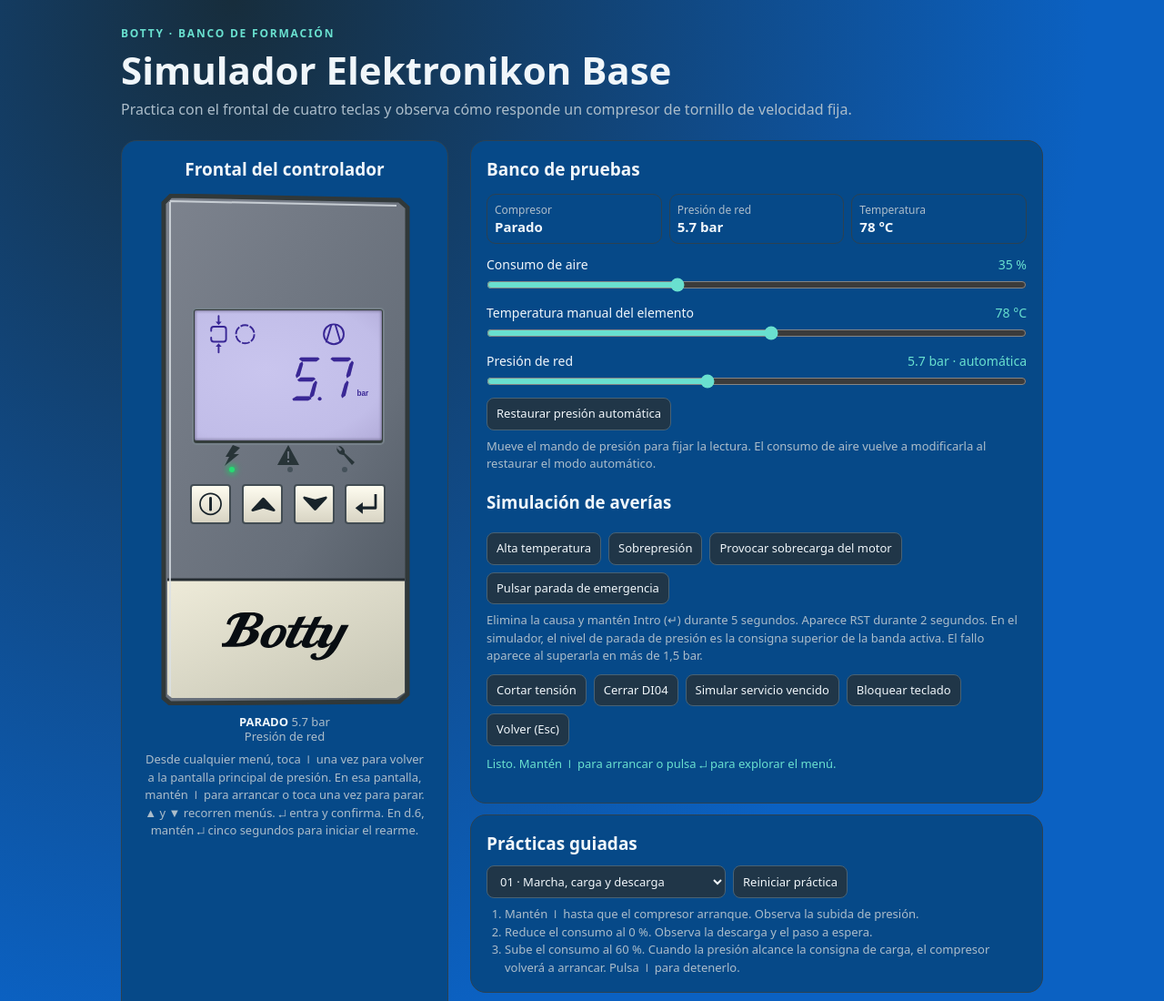
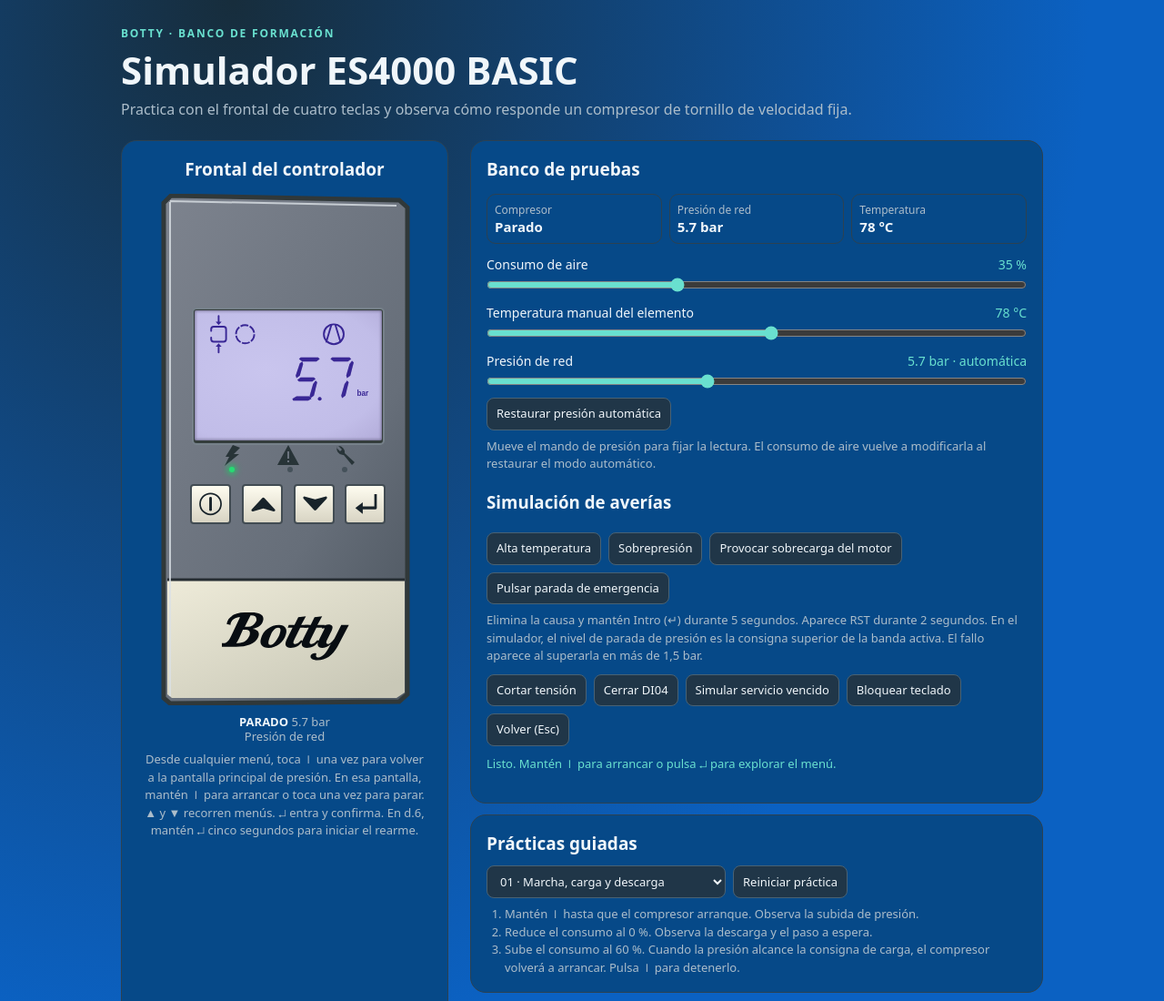
Before and after one commit to Bottyciclismo/simulador-elektronikon-base, a plain HTML site: page index.html in a window 1280 px wide. Shown: the top 1100 px of the page at 91% size. Drawn offline with Linux system fonts and the light colour scheme.

Commit message:
Nombrar el simulador de cuatro teclas ES4000 BASIC

```diff
--- a/index.html
+++ b/index.html
@@ -3,7 +3,7 @@
 <head>
 <meta charset="utf-8">
 <meta name="viewport" content="width=device-width, initial-scale=1">
-<title>Simulador Elektronikon Base · BOTTY</title>
+<title>Simulador ES4000 BASIC · BOTTY</title>
 <style>
 :root{color-scheme:dark;--bg:#0b61c2;--card:#064988;--line:#2c4151;--text:#f0f6fa;--muted:#acbdca;--accent:#69e0cf}
 *{box-sizing:border-box}body{margin:0;background:radial-gradient(ellipse at 20% 0%,#172d3c,var(--bg) 65%);color:var(--text);font:16px/1.5 system-ui,sans-serif}
@@ -32,7 +32,7 @@ label.slider{display:grid;grid-template-columns:1fr auto;gap:4px 8px;margin-top:
 </head>
 <body>
 <main>
-<header><p class="eyebrow">BOTTY · Banco de formación</p><h1>Simulador Elektronikon Base</h1><p class="sub">Practica con el frontal de cuatro teclas y observa cómo responde un compresor de tornillo de velocidad fija.</p></header>
+<header><p class="eyebrow">BOTTY · Banco de formación</p><h1>Simulador ES4000 BASIC</h1><p class="sub">Practica con el frontal de cuatro teclas y observa cómo responde un compresor de tornillo de velocidad fija.</p></header>
 <div class="layout">
 <section class="card station" aria-labelledby="panel-title">
 <h2 id="panel-title">Frontal del controlador</h2>
```
